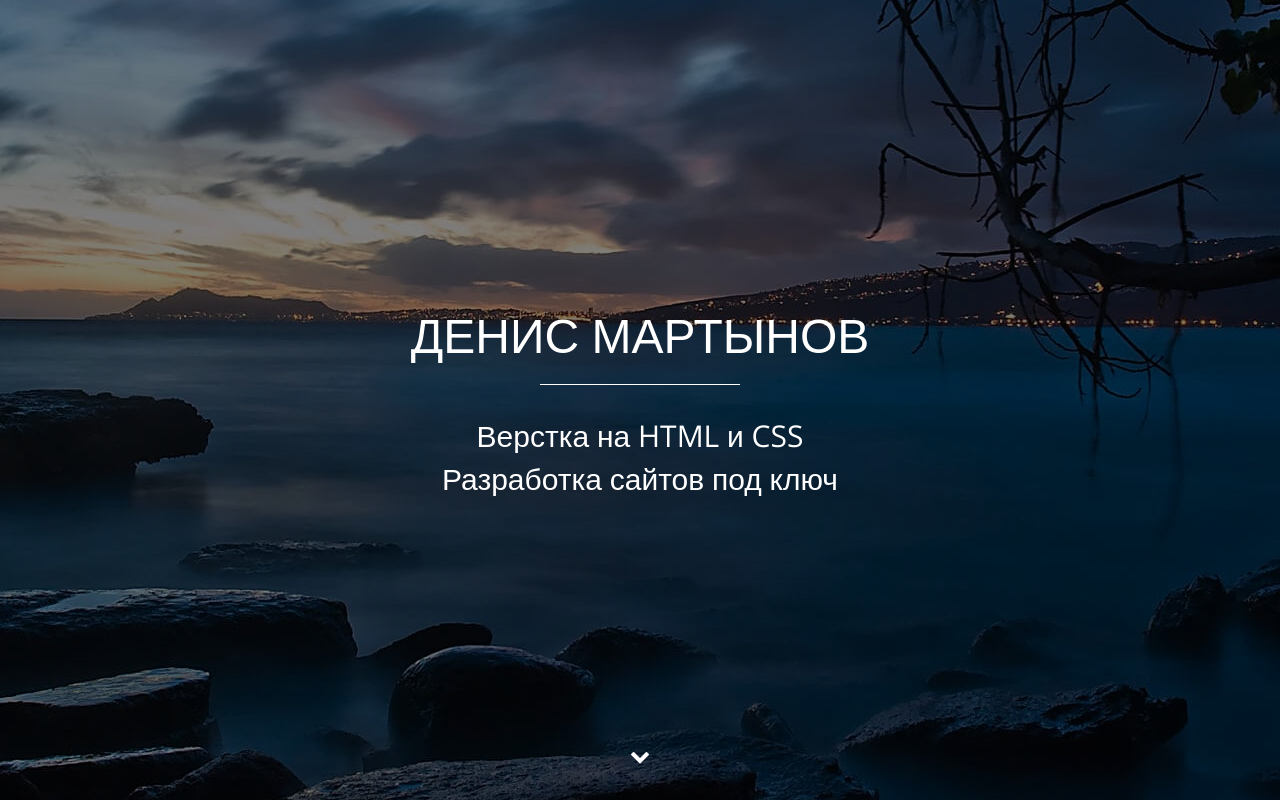
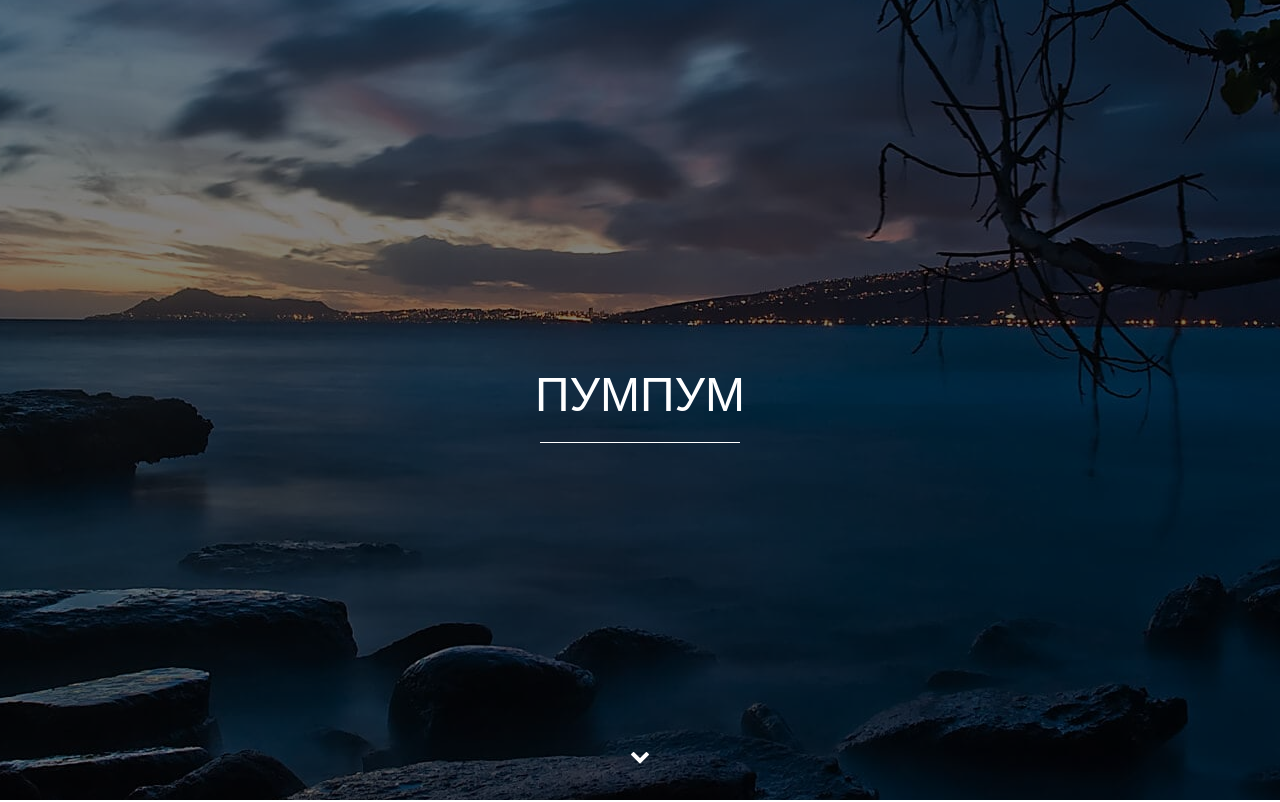
Before and after one commit to Kickrop/kickrop.github.io, a plain HTML site: page index.html in a window 1280 px wide. Shown: the top 802 px of the page. Drawn offline with nearby package versions, Linux system fonts and the light colour scheme.

Commit message:
Update index.html

```diff
--- a/index.html
+++ b/index.html
@@ -7,13 +7,13 @@
     <!-- meta для соцсетей -->
     <meta property="og:url" content="">
     <meta property="og:type" content="website">
-    <meta property="og:title" content="Артем Исламов - верстка сайтов на HTML и CSS">
+    <meta property="og:title" content="">
     <meta property="og:image" content="">
     <meta property="og:description" content="Закажите разработку сайта без посредников от 5 990 рублей">
     <meta property="og:site_name" content="Портфолио верстальщика">
     <meta property="article:author" content="Артем Исламов">
     <!-- Заголовок сайта -->
-    <title>Артем Исламов - Портфолио</title>
+    <title></title>
     <link href="https://fonts.googleapis.com/css?family=Open+Sans:400,700&amp;subset=cyrillic" rel="stylesheet">
     <link href="css/bootstrap.min.css" rel="stylesheet">
     <link rel="stylesheet" href="css/fontello.css">
@@ -32,9 +32,9 @@
 			<div class="main-overlay"></div>
 				<div class="wrapper">
 					<div class="main-header">
-						<h1>Денис Мартынов </h1>
+						<h1>Пумпум </h1>
 						<div class="main-line"></div>
-						<p>Верстка на HTML и CSS <br>Разработка сайтов под ключ</p>
+						<p></p>
 					</div>
 				</div>
 				<a class="main-down" href="#portfolio"><i class="icon-down"></i></a>
```
